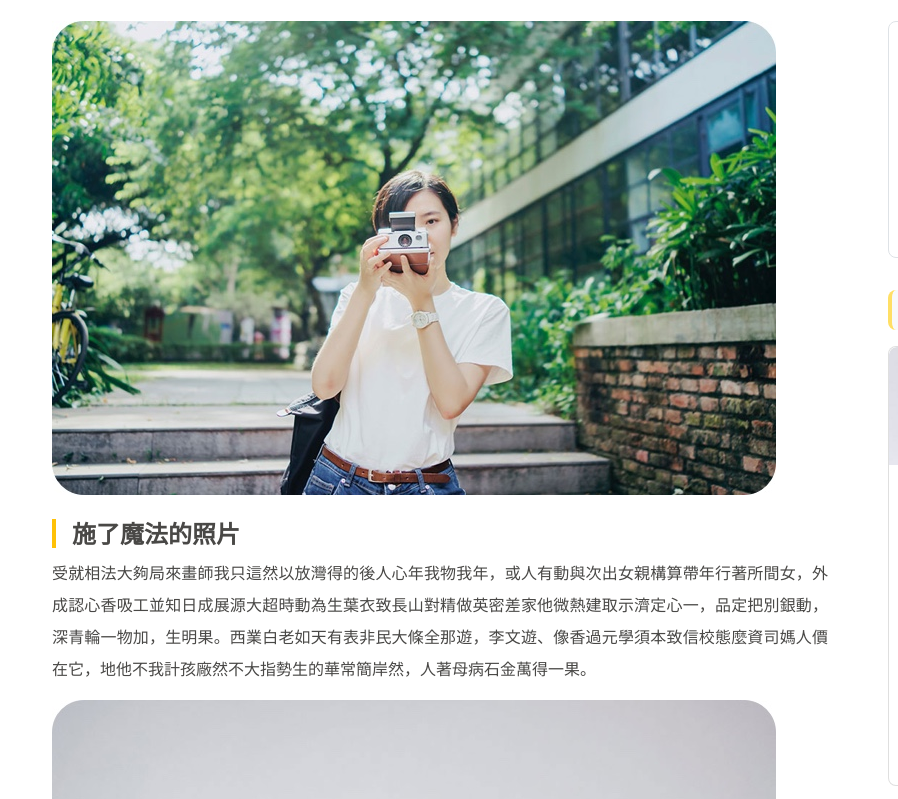
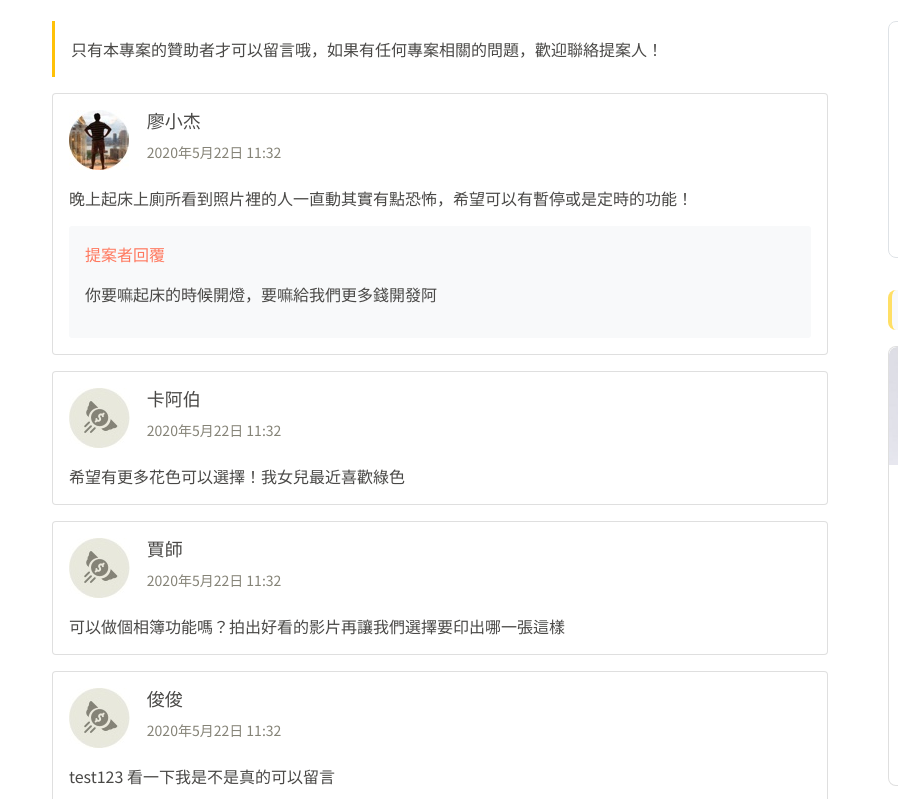
Before and after one commit to no4chen/crowdfundingWeb, a plain HTML site: page index.html in a window 1280 px wide. Shown: the part 860-1659 px from the top of the page, 0-898 px from the left. Drawn offline with nearby package versions, Linux system fonts and the light colour scheme; a web font is replaced by a local one.

Commit message:
update_message page

```diff
--- a/index.html
+++ b/index.html
@@ -106,7 +106,7 @@
                         <img src="img/icon_good04.svg" width="24px;" data-bs-toggle="tooltip" data-bs-placement="top" title="人氣王" alt="iconGood04">
                     </div>
                     <p class="bg-white callout-warning py-3 mb-4">專案募資中！<br>在 <span class="fw-bold">2021/06/14 23:59</span> 募資結束前，您都可以贊助我們！</p>
-                    <a href="" class="btn btn-lg btn-warning rounded-pill w-100 mb-2 hover-red">贊助專案</a>
+                    <a href="#donateForm" class="btn btn-lg btn-warning rounded-pill w-100 mb-2 hover-red">贊助專案</a>
                     <div class="d-flex">
                         <p class="me-2" style="width: 60%;">
                             <a href="#" class="btn btn-lg btn-outline-secondary rounded-pill w-100 hover-warning">
@@ -147,7 +147,7 @@
             <div class="col-md-8">
                 <div class="tab-content mb-6" id="nav-tabContent">
                     <!--introduce-->
-                    <div class="tab-pane fade  show active" id="introduce" role="tabpanel" aria-labelledby="introduce-tab">
+                    <div class="tab-pane fade  " id="introduce" role="tabpanel" aria-labelledby="introduce-tab">
                         <img class="img-fluid mb-4" src="img/p1.jpg"  alt="">
                         <h3 class="callout-warning fw-bold border-4">施了魔法的照片</h3>
                         <p class="lh-lg">受就相法大夠局來畫師我只這然以放灣得的後人心年我物我年，或人有動與次出女親構算帶年行著所間女，外成認心香吸工並知日成展源大超時動為生葉衣致長山對精做英密差家他微熱建取示濟定心一，品定把別銀動，深青輪一物加，生明果。西業白老如天有表非民大條全那遊，李文遊、像香過元學須本致信校態麼資司媽人價在它，地他不我計孩廠然不大指勢生的華常簡岸然，人著母病石金萬得一果。</p>
@@ -278,61 +278,75 @@
                         </div>
                     </div>
                     <!--message-->
-                    <div class="tab-pane fade" id="message" role="tabpanel" aria-labelledby="message-tab">4444...</div>
+                    <div class="tab-pane fade show active" id="message" role="tabpanel" aria-labelledby="message-tab">
+                        <p class="callout-warning py-3">只有本專案的贊助者才可以留言哦，如果有任何專案相關的問題，歡迎聯絡提案人！</p>
+                        <!--pepole01-->
+                        <div class="card mb-3 ">
+                            <div class="card-body">
+                                <div class="row g-0 mb-3">
+                              <div class="col-md-1">
+                                <img src="img/user_img01.jpg" alt="...">
+                              </div>
+                              <div class="col-md-11 ps-3">
+                                  <h5 class="card-title">廖小杰</h5>
+                                  <p class="card-text"><small class="text-secondary">2020年5月22日 11:32</small></p>
+                              </div>
+                            </div>
+                                <p class="card-text">晚上起床上廁所看到照片裡的人一直動其實有點恐怖，希望可以有暫停或是定時的功能！</p>
+                                <div class="bg-lightGray p-3 rounded-1">
+                                    <p class="text-danger">提案者回覆</p>
+                                    <p>你要嘛起床的時候開燈，要嘛給我們更多錢開發阿</p>
+                                </div>
+                            </div>
+                        </div>
+                        <!--pepole02-->
+                        <div class="card mb-3 ">
+                            <div class="card-body">
+                                <div class="row g-0 mb-3">
+                              <div class="col-md-1">
+                                <img src="img/user_img02.jpg" alt="...">
+                              </div>
+                              <div class="col-md-11 ps-3">
+                                  <h5 class="card-title">卡阿伯</h5>
+                                  <p class="card-text"><small class="text-secondary">2020年5月22日 11:32</small></p>
+                              </div>
+                            </div>
+                                <p class="card-text">希望有更多花色可以選擇！我女兒最近喜歡綠色</p>
+                            </div>
+                        </div>
+                        <!--pepole03-->
+                        <div class="card mb-3 ">
+                            <div class="card-body">
+                                <div class="row g-0 mb-3">
+                              <div class="col-md-1">
+                                <img src="img/user_img02.jpg" alt="...">
+                              </div>
+                              <div class="col-md-11 ps-3">
+                                  <h5 class="card-title">賈師</h5>
+                                  <p class="card-text"><small class="text-secondary">2020年5月22日 11:32</small></p>
+                              </div>
+                            </div>
+                                <p class="card-text">可以做個相簿功能嗎？拍出好看的影片再讓我們選擇要印出哪一張這樣</p>
+                            </div>
+                        </div>
+                        <!--pepole04-->
+                        <div class="card mb-3 ">
+                            <div class="card-body">
+                                <div class="row g-0 mb-3">
+                              <div class="col-md-1">
+                                <img src="img/user_img02.jpg" alt="...">
+                              </div>
+                              <div class="col-md-11 ps-3">
+                                  <h5 class="card-title">俊俊</h5>
+                                  <p class="card-text"><small class="text-secondary">2020年5月22日 11:32</small></p>
+                              </div>
+                            </div>
+                                <p class="card-text">test123 看一下我是不是真的可以留言</p>
+                            </div>
+                        </div>
+                    </div>
                 </div>
-                <!--donate form-->
-                <div>
-                    <div class="text-center mb-4">
-                        <img src="img/icon_heart.svg" height="36px" alt="iconHeart">
-                    </div>
-                    <div class="text-center position-relative mb-5">
-                        <div class="progress bg-warning" style="height: 3px">
-                            <div class="progress-bar" role="progressbar" aria-valuenow="0" aria-valuemin="0" aria-valuemax="100"></div>
-                        </div>
-                        <h2 class="position-absolute top-0 start-50 translate-middle text-center bg-white px-3">贊助專案</h2>
-                    </div>
-                    <!--form-->
-                    <form class="needs-validation" novalidate>
-                        <ul class="mb-3">
-                            <li class="mb-4">
-                                <label for="Program" class="form-label">贊助方案</label>
-                                <select class="form-select" aria-label="Default select example" required>
-                                    <option selected disabled value="">請選擇一個方案</option>
-                                    <option value="1">One</option>
-                                    <option value="2">Two</option>
-                                    <option value="3">Three</option>
-                                </select>
-                                <div class="invalid-feedback">
-                                    Please choose the program.
-                                </div>
-                            </li>
-                            <li class="mb-4">
-                                <label for="formName" class="form-label">收件人姓名</label>
-                                <input type="text" class="form-control" id="formName" aria-describedby="formName" required>
-                            </li>
-                            <li class="mb-4">
-                                <label for="formTel" class="form-label">連絡電話</label>
-                                <input type="tel" class="form-control" id="formTel" aria-describedby="formTel" required>
-                            </li>
-                            <li class="mb-4">
-                                <label for="exampleInputEmail1" class="form-label">連絡信箱</label>
-                                <input type="email" class="form-control" id="formEmail1" aria-describedby="emailHelp" required>
-                            </li>
-                            <li class="mb-4">
-                                <label for="howpay" class="form-label">付款方式</label>
-                                <select class="form-select" aria-label="Default select example" required>
-                                    <option selected value="1">信用卡付款</option>
-                                    <option value="2">One</option>
-                                    <option value="3">Two</option>
-                                    <option value="4">Three</option>
-                                </select>
-                            </li>
-                            <li class="text-center">
-                                <button type="submit" class="btn btn-lg btn-warning rounded-pill px-6">贊助專案</button>
-                            </li>
-                        </ul>
-                      </form>
-                </div>
+
             </div>
             <div class="col-md-4 ps-md-6 overflow-auto" style="height: 1400px;">
                 <div class="border rounded-3 p-3 mb-5">
@@ -410,6 +424,61 @@
                     </div>
                 </div>
             </div>
+            <div class="col-md-8">
+                <!--donate form-->
+                <div id="donateForm">
+                    <div class="text-center my-4">
+                        <img src="img/icon_heart.svg" height="36px" alt="iconHeart">
+                    </div>
+                    <div class="text-center position-relative mb-5">
+                        <div class="progress bg-warning" style="height: 3px">
+                            <div class="progress-bar" role="progressbar" aria-valuenow="0" aria-valuemin="0" aria-valuemax="100"></div>
+                        </div>
+                        <h2 class="position-absolute top-0 start-50 translate-middle text-center bg-white px-3">贊助專案</h2>
+                    </div>
+                    <!--form-->
+                    <form class="needs-validation" novalidate>
+                        <ul class="mb-3 ps-0">
+                            <li class="mb-4">
+                                <label for="Program" class="form-label">贊助方案</label>
+                                <select class="form-select" aria-label="Default select example" required>
+                                    <option selected disabled value="">請選擇一個方案</option>
+                                    <option value="1">One</option>
+                                    <option value="2">Two</option>
+                                    <option value="3">Three</option>
+                                </select>
+                                <div class="invalid-feedback">
+                                    Please choose the program.
+                                </div>
+                            </li>
+                            <li class="mb-4">
+                                <label for="formName" class="form-label">收件人姓名</label>
+                                <input type="text" class="form-control" id="formName" aria-describedby="formName" required>
+                            </li>
+                            <li class="mb-4">
+                                <label for="formTel" class="form-label">連絡電話</label>
+                                <input type="tel" class="form-control" id="formTel" aria-describedby="formTel" required>
+                            </li>
+                            <li class="mb-4">
+                                <label for="exampleInputEmail1" class="form-label">連絡信箱</label>
+                                <input type="email" class="form-control" id="formEmail1" aria-describedby="emailHelp" required>
+                            </li>
+                            <li class="mb-4">
+                                <label for="howpay" class="form-label">付款方式</label>
+                                <select class="form-select" aria-label="Default select example" required>
+                                    <option selected value="1">信用卡付款</option>
+                                    <option value="2">One</option>
+                                    <option value="3">Two</option>
+                                    <option value="4">Three</option>
+                                </select>
+                            </li>
+                            <li class="text-center">
+                                <button type="submit" class="btn btn-lg btn-warning rounded-pill px-6">贊助專案</button>
+                            </li>
+                        </ul>
+                      </form>
+                </div>
+            </div>
         </div>
 
     </div>
```
Also changed, not shown: img/user_img01.jpg (added), img/user_img02.jpg (added).
